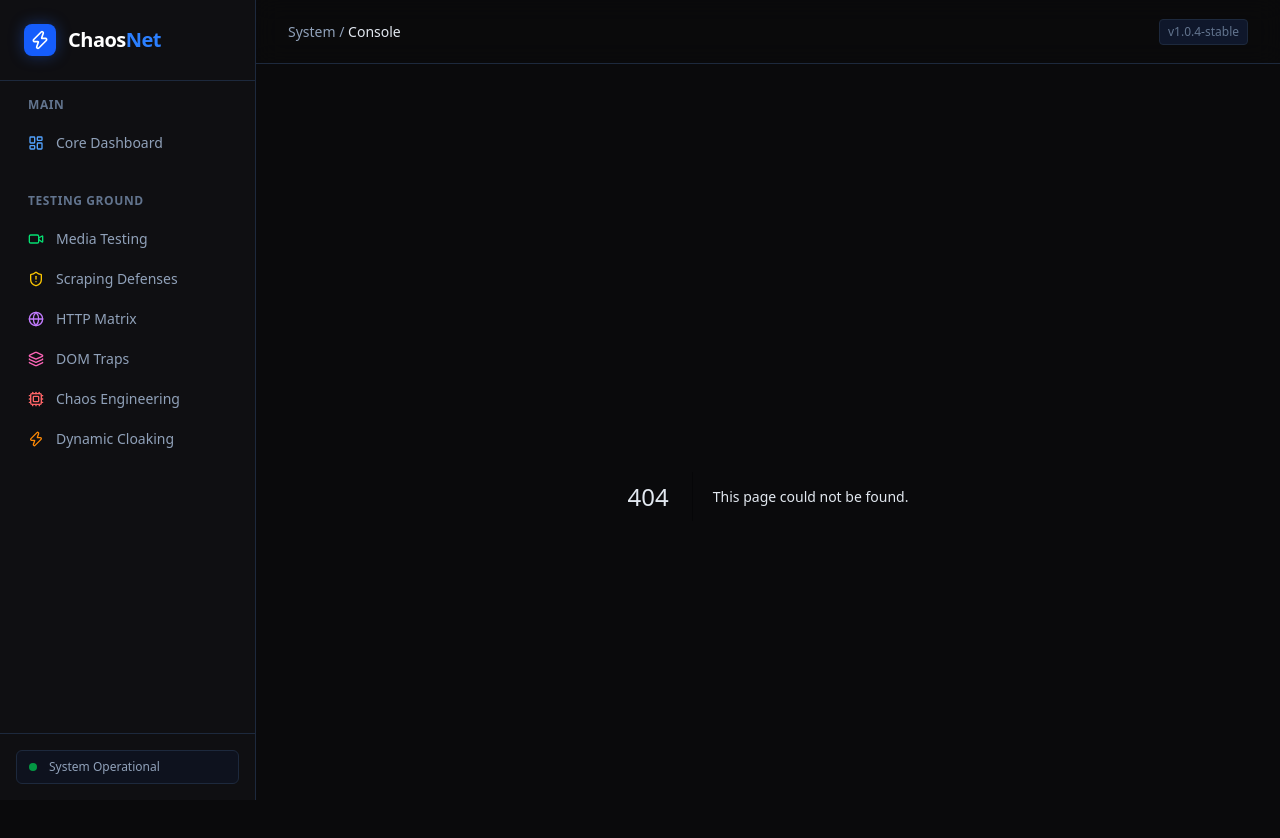
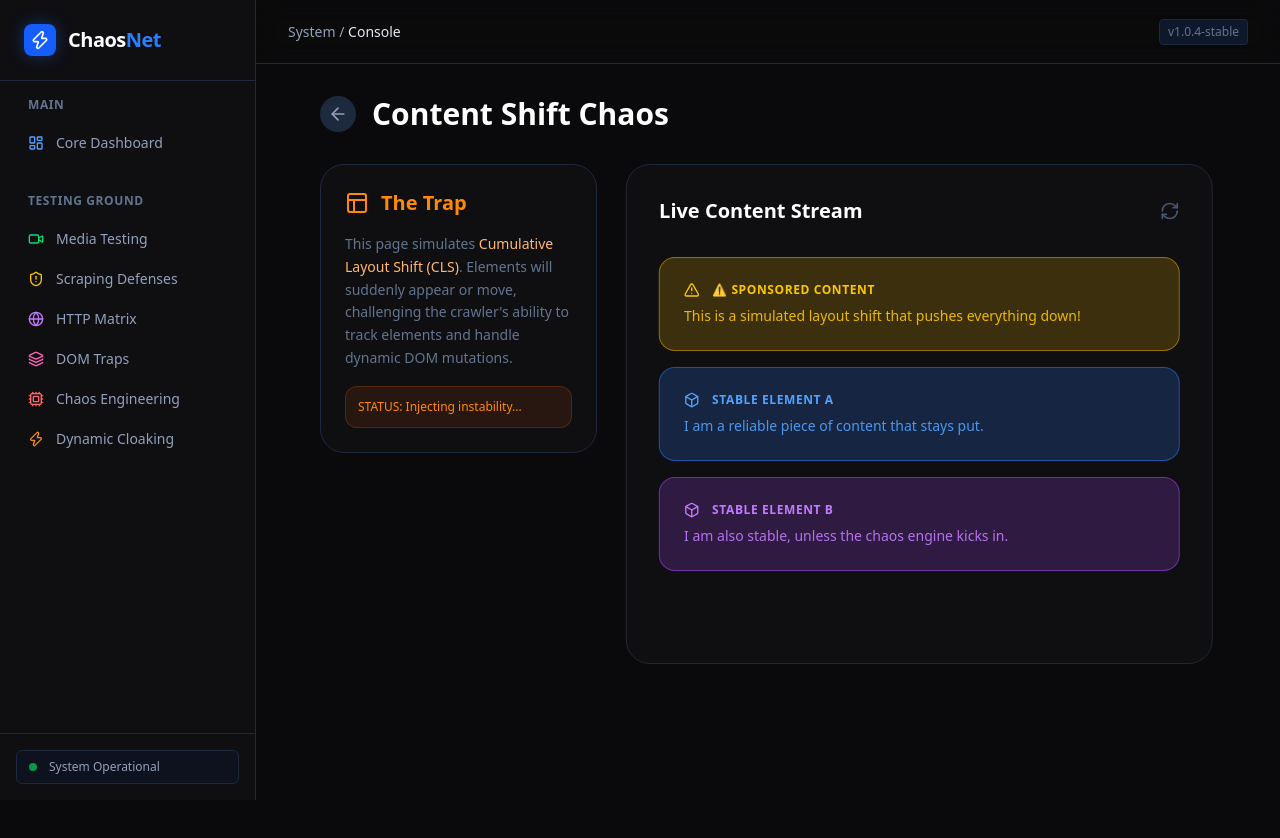
Before and after one commit to prateiksarode1393-dev/test-website, a Next.js app: page /test/dynamic/content-shift in a window 1280 px wide. Before the commit this address had no page. Shown: the top 838 px of the page. After the commit the page ends 800 px from the top, so only its background shows below. Built offline with nearby package versions, Linux system fonts and the light colour scheme.

Commit message:
feat: automate runtime triggers, add content-shift page, and integrate Cloudflare analytics

```diff
--- a/src/app/layout.tsx
+++ b/src/app/layout.tsx
@@ -1,11 +1,18 @@
 import './globals.css';
 import { MainLayout } from '@/components/layout/MainLayout';
+import Script from 'next/script';
 
 export default function RootLayout({ children }: { children: React.ReactNode }) {
   return (
     <html lang="en">
       <body className="antialiased">
         <MainLayout>{children}</MainLayout>
+        <Script
+          id="cloudflare-web-analytics"
+          strategy="afterInteractive"
+          src="https://static.cloudflareinsights.com/beacon.min.js"
+          data-cf-beacon='{"token": "10ed3703167244e785d52594d3520382"}'
+        />
       </body>
     </html>
   );
--- a/src/app/sitemap.ts
+++ b/src/app/sitemap.ts
@@ -4,12 +4,12 @@ import { SITE_ROUTES } from '@/lib/routes';
 export const dynamic = 'force-static';
 
 export default function sitemap(): MetadataRoute.Sitemap {
-  const baseUrl = 'https://chaosnet.local';
+  const baseUrl = process.env.NEXT_PUBLIC_SITE_URL || 'https://test-website.pages.dev';
 
   return SITE_ROUTES.map(route => ({
     url: `${baseUrl}${route.path}`,
-    lastModified: new Date(),
-    changeFrequency: 'weekly',
-    priority: route.description ? 0.9 : 0.7,
+    lastmod: new Date(),
+    changefreq: 'weekly',
+    priority: route.path === '/' ? 1 : 0.7,
   }));
 }
--- /dev/null
+++ b/src/app/test/dynamic/content-shift/page.tsx
@@ -0,0 +1,104 @@
+'use client';
+
+import React, { useEffect, useState } from 'react';
+import { motion, AnimatePresence } from 'framer-motion';
+import { Layout, AlertTriangle, RefreshCw, ArrowLeft, Zap, Box, MousePointer2 } from 'lucide-react';
+import Link from 'next/link';
+import { cn } from '@/lib/utils';
+
+export default function ContentShiftPage() {
+  const [shift, setShift] = useState(0);
+  const [items, setItems] = useState([
+    { id: 1, title: 'Stable Element A', content: 'I am a reliable piece of content that stays put.', color: 'bg-blue-500/20 border-blue-500/50 text-blue-400', isAd: false },
+    { id: 2, title: 'Stable Element B', content: 'I am also stable, unless the chaos engine kicks in.', color: 'bg-purple-500/20 border-purple-500/50 text-purple-400', isAd: false },
+  ]);
+
+  useEffect(() => {
+    const interval = setInterval(() => {
+      // Randomly inject "Ads" or "Banners" that push content down (Layout Shift)
+      setItems(prev => {
+        if (Math.random() > 0.7) {
+          const newAd = {
+            id: Date.now(),
+            title: '⚠️ SPONSORED CONTENT',
+            content: 'This is a simulated layout shift that pushes everything down!',
+            color: 'bg-yellow-500/20 border-yellow-500/50 text-yellow-400',
+            isAd: true
+          };
+          return [newAd, ...prev];
+        }
+        // Remove ads over time
+        return prev.filter(item => !item.isAd || Math.random() > 0.5);
+      });
+
+      setShift(Math.random() * 40 - 20);
+    }, 3000);
+
+    return () => clearInterval(interval);
+  }, []);
+
+  return (
+    <div className="max-w-4xl mx-auto space-y-8">
+      <div className="flex items-center gap-4">
+        <Link href="/test/dynamic" className="p-2 rounded-full bg-slate-800 text-slate-400 hover:text-white transition-colors">
+          <ArrowLeft className="w-5 h-5" />
+        </Link>
+        <h1 className="text-3xl font-bold text-white">Content Shift Chaos</h1>
+      </div >
+
+      <div className="grid grid-cols-1 lg:grid-cols-3 gap-8">
+        <div className="lg:col-span-1 space-y-6">
+          <div className="p-6 rounded-3xl bg-[#0f0f12] border border-slate-800 space-y-4">
+            <div className="flex items-center gap-3 text-orange-400">
+              <Layout className="w-6 h-6" />
+              <h2 className="text-xl font-bold">The Trap</h2>
+            </div >
+            <p className="text-slate-500 text-sm leading-relaxed">
+              This page simulates <span className="text-orange-300 font-mono">Cumulative Layout Shift (CLS)</span>.
+              Elements will suddenly appear or move, challenging the crawler's ability to
+              track elements and handle dynamic DOM mutations.
+            </p>
+            <div className="p-3 rounded-xl bg-orange-500/10 border border-orange-500/20 text-orange-400 text-xs font-mono">
+              STATUS: Injecting instability...
+            </div >
+          </div >
+        </div >
+
+        <div className="lg:col-span-2 space-y-6">
+          <div
+            className="p-8 rounded-3xl bg-[#0f0f12] border border-slate-800 min-h-[500px] transition-transform duration-500"
+            style={{ transform: `translateX(${shift}px)` }}
+          >
+            <div className="flex items-center justify-between mb-8">
+              <h2 className="text-xl font-bold text-white">Live Content Stream</h2>
+              <RefreshCw className="w-5 h-5 text-slate-600 animate-spin-slow" />
+            </div >
+
+            <div className="space-y-4">
+              <AnimatePresence mode="popLayout">
+                {items.map((item) => (
+                  <motion.div
+                    key={item.id}
+                    initial={{ opacity: 0, height: 0, scale: 0.9 }}
+                    animate={{ opacity: 1, height: 'auto', scale: 1 }}
+                    exit={{ opacity: 0, height: 0, scale: 0.9 }}
+                    className={cn(
+                      "p-6 rounded-2xl border transition-colors",
+                      item.color || "bg-slate-900 border-slate-800 text-slate-300"
+                    )}
+                  >
+                    <div className="flex items-center gap-3 mb-2">
+                      {item.isAd ? <AlertTriangle className="w-4 h-4" /> : <Box className="w-4 h-4" />}
+                      <span className="font-bold uppercase tracking-wider text-xs">{item.title}</span>
+                    </div >
+                    <p className="text-sm opacity-90">{item.content}</p>
+                  </motion.div>
+                ))}
+              </AnimatePresence>
+            </div >
+          </div >
+        </div >
+      </div >
+    </div >
+  );
+}
--- a/src/app/test/runtime/web-worker/page.tsx
+++ b/src/app/test/runtime/web-worker/page.tsx
@@ -1,7 +1,6 @@
 'use client';
 
 import React, { useEffect, useState } from 'react';
-export const dynamic = 'force-static';
 import { motion } from 'framer-motion';
 import { Cpu, Activity, ArrowLeft, Timer } from 'lucide-react';
 import Link from 'next/link';
@@ -13,23 +12,29 @@ export default function WebWorkerPage() {
   const [startTime, setStartTime] = useState<number | null>(null);
   const [duration, setDuration] = useState<number | null>(null);
 
+  useEffect(() => {
+    // AUTO-TRIGGER: Start computation on page load
     const startCompute = () => {
       setIsComputing(true);
       setResult(null);
-    setStartTime(Date.now());
+      const now = Date.now();
+      setStartTime(now);
 
       // Create worker from public asset
       const worker = new Worker('/workers/compute.js');
 
       worker.onmessage = (e) => {
         setResult(e.data.value.toFixed(2));
-      setDuration((Date.now() - (startTime || Date.now())) / 1000);
+        setDuration((Date.now() - now) / 1000);
         setIsComputing(false);
         worker.terminate();
       };
 
       worker.postMessage('start_computation');
     };
+
+    startCompute();
+  }, []);
 
   return (
     <div className="max-w-4xl mx-auto space-y-8">
@@ -41,30 +46,35 @@ export default function WebWorkerPage() {
       </div >
 
       <div className="grid grid-cols-1 md:grid-cols-2 gap-8">
-        <div className="p-8 rounded-3xl bg-[#0f0f12] border border-slate-800 space-y-6">
+        <motion.div
+          initial={{ opacity: 0, y: 20 }}
+          animate={{ opacity: 1, y: 0 }}
+          className="p-8 rounded-3xl bg-[#0f0f12] border border-slate-800 space-y-6"
+        >
           <div className="flex items-center gap-3 text-purple-400">
             <Cpu className="w-6 h-6" />
             <h2 className="text-xl font-bold">Off-Main-Thread</h2>
           </div >
 
           <p className="text-slate-500 text-sm">
-            This page spawns a background worker to calculate a large sum.
+            This page spawns a background worker to calculate a large sum automatically on load.
             The main thread remains responsive while the computation happens.
           </p>
 
-          <button
-            onClick={startCompute}
-            disabled={isComputing}
-            className={cn(
-              "w-full py-3 rounded-xl font-semibold transition-all",
-              isComputing ? "bg-slate-800 text-slate-500 cursor-not-allowed" : "bg-purple-600 hover:bg-purple-500 text-white"
-            )}
+          <div className={cn(
+            "w-full py-3 rounded-xl font-semibold text-center transition-all",
+            isComputing ? "bg-slate-800 text-slate-500" : "bg-green-900/30 text-green-400 border border-green-500/30"
+          )}>
+            {isComputing ? 'Computation Running...' : 'Computation Completed'}
+          </div>
+        </motion.div>
+
+        <motion.div
+          initial={{ opacity: 0, y: 20 }}
+          animate={{ opacity: 1, y: 0 }}
+          transition={{ delay: 0.1 }}
+          className="p-8 rounded-3xl bg-[#0f0f12] border border-slate-800 space-y-6"
         >
-            {isComputing ? 'Computing...' : 'Start Heavy Task'}
-          </button>
-        </div >
-
-        <div className="p-8 rounded-3xl bg-[#0f0f12] border border-slate-800 space-y-6">
           <div className="flex items-center gap-3 text-blue-400">
             <Activity className="w-6 h-6" />
             <h2 className="text-xl font-bold">Result</h2>
@@ -84,7 +94,7 @@ export default function WebWorkerPage() {
               </span>
             )}
           </div >
-        </div >
+        </motion.div>
       </div >
     </div >
   );
```
Lines whose indentation alone changed are shown as unchanged.
